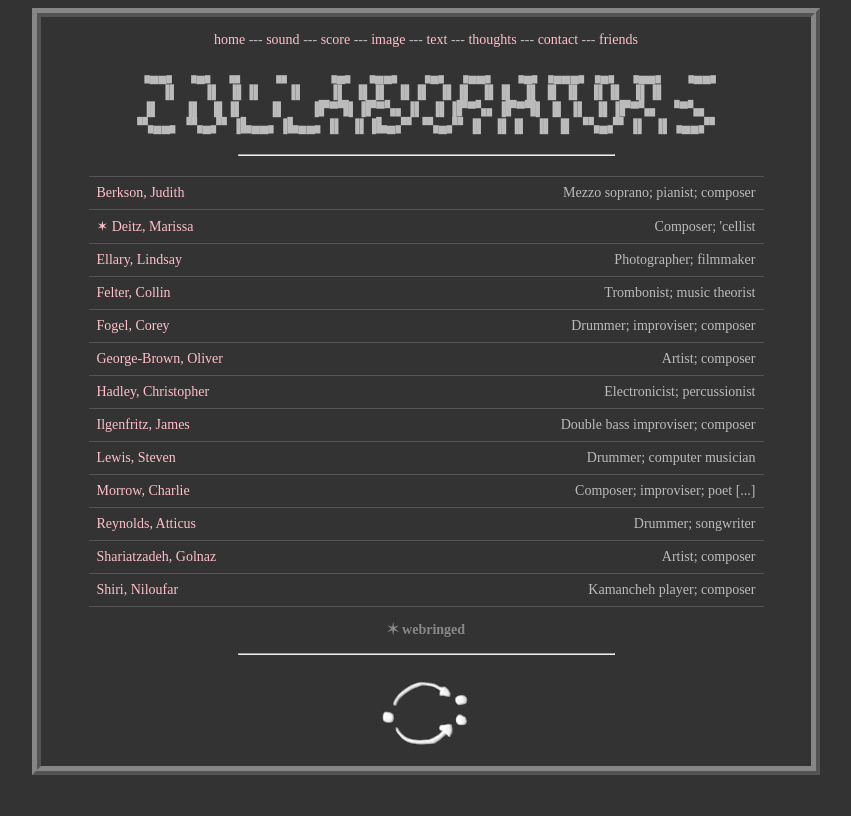
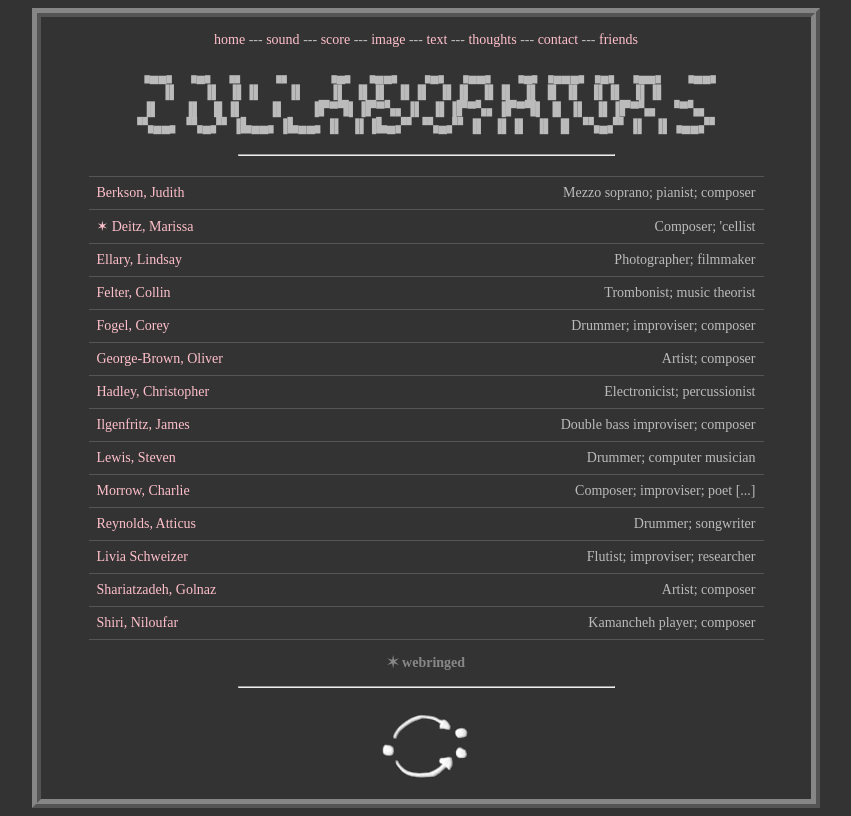
Before and after one commit to isaacotto/isaac-personal, an Eleventy site: page friends.html in a window 1280 px wide. Shown: the whole page, without its empty margins (214-1065 px from the left). Built offline with nearby package versions, Linux system fonts and the light colour scheme; Eleventy itself is replaced by a stand-in of ours; files that its build step writes are made by us from their sources; files whose address does not match are found by name; a web font is replaced by a local one.

Commit message:
added a friend

```diff
--- a/friends.html
+++ b/friends.html
@@ -99,6 +99,11 @@
         <td>Drummer; songwriter</td>
     </tr>
     <tr>
+        <td><a href="https://liviaschweizer.com">Livia Schweizer</a></td>
+        <td></td>
+        <td>Flutist; improviser; researcher</td>
+    </tr>
+    <tr>
         <td><a href="https://golnazshariatzadeh.com/">Shariatzadeh, Golnaz</a></td>
         <td></td>
         <td>Artist; composer</td>
```
